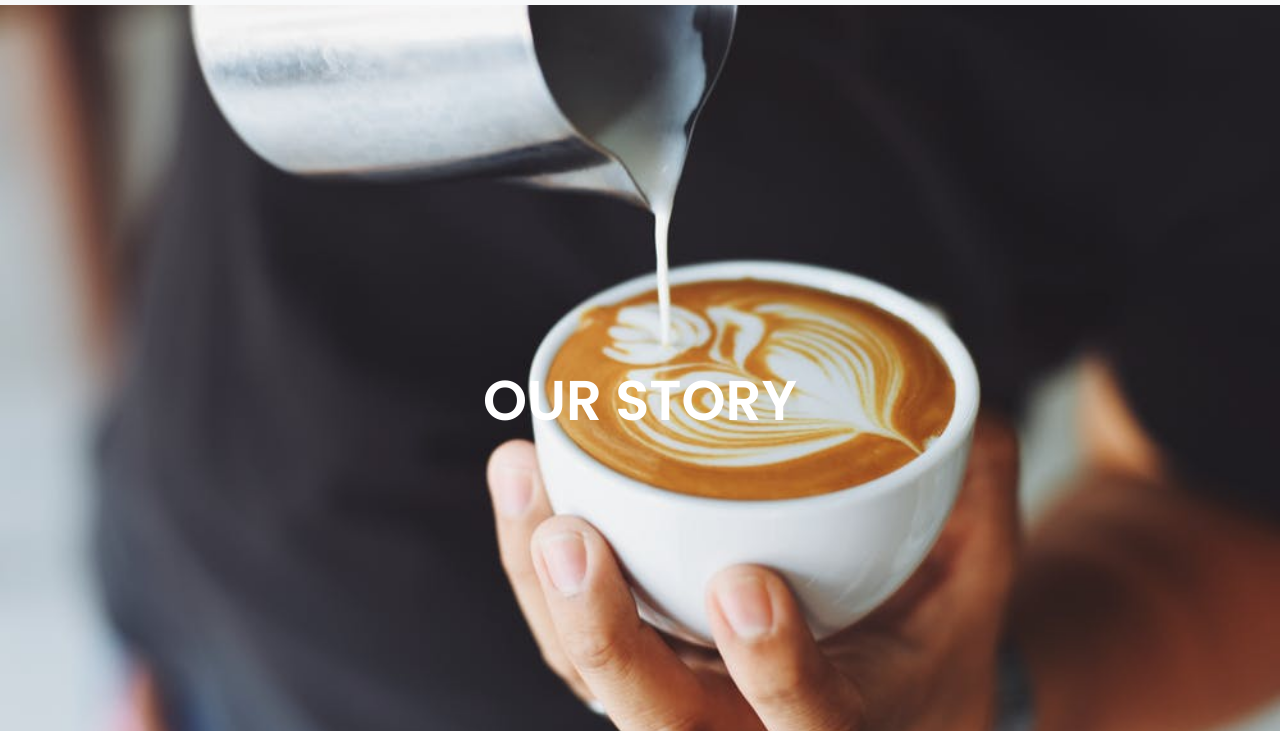
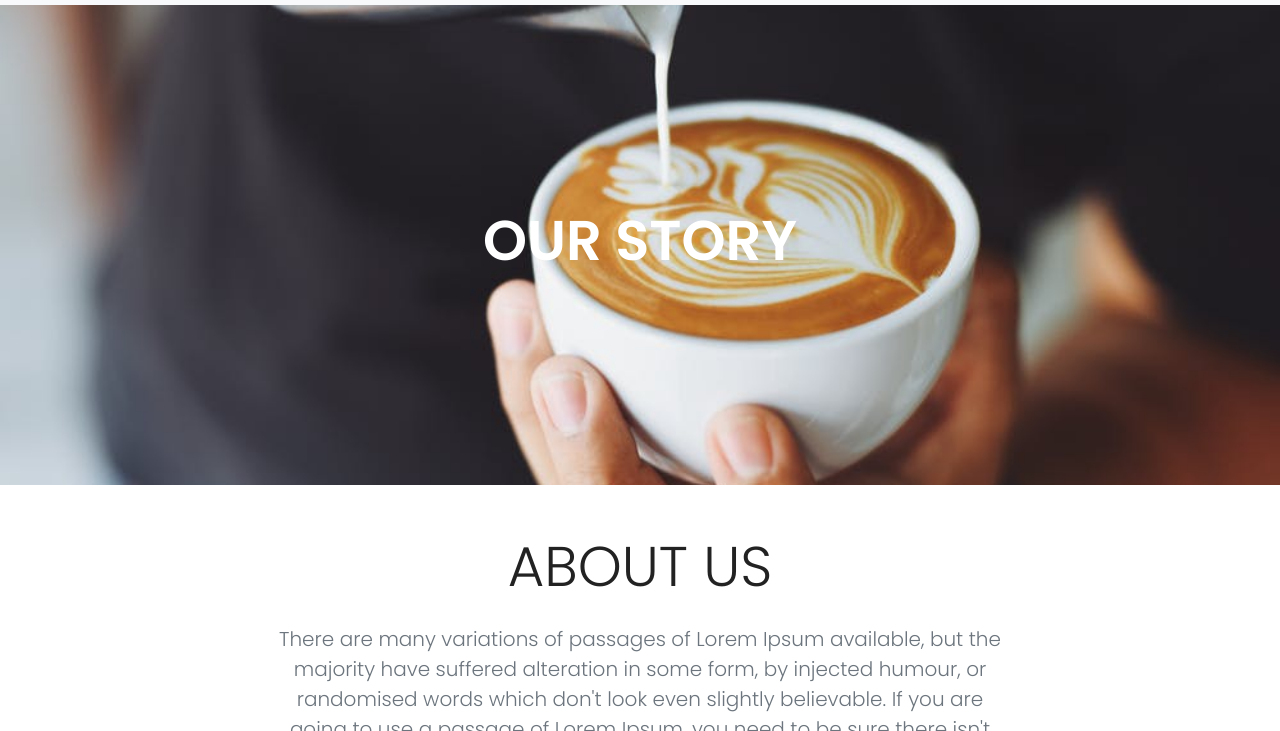
Before and after one commit to kutukmu/cofeshop, a Gatsby site: page /about in a window 1280 px wide. Shown: the part 69-800 px from the top of the page. Built offline with nearby package versions, Linux system fonts and the light colour scheme; Gatsby itself is replaced by a stand-in of ours.

Commit message:
contentful connection

```diff
--- a/gatsby-config.js
+++ b/gatsby-config.js
@@ -1,3 +1,6 @@
+require("dotenv").config({
+  path: `.env.${process.env.NODE_ENV}`,
+})
 module.exports = {
   siteMetadata: {
     title: `Gatsby Default Starter`,
@@ -6,6 +9,14 @@ module.exports = {
   },
   plugins: [
     `gatsby-plugin-react-helmet`,
+    {
+      resolve: `gatsby-source-contentful`,
+      options: {
+        spaceId: process.env.SPACE_ID,
+        // Learn about environment variables: https://gatsby.dev/env-vars
+        accessToken: process.env.CONTENTFUL_ACCESS_TOKEN,
+      },
+    },
     {
       resolve: `gatsby-source-filesystem`,
       options: {
--- a/package.json
+++ b/package.json
@@ -12,6 +12,7 @@
     "gatsby-plugin-offline": "^3.2.13",
     "gatsby-plugin-react-helmet": "^3.3.6",
     "gatsby-plugin-sharp": "^2.6.14",
+    "gatsby-source-contentful": "^2.3.32",
     "gatsby-source-filesystem": "^2.3.14",
     "gatsby-transformer-sharp": "^2.5.7",
     "prop-types": "^15.7.2",
--- a/src/components/layout.css
+++ b/src/components/layout.css
@@ -53,3 +53,15 @@ body {
 .footer {
   background: rgb(26, 69, 150);
 }
+
+.about-background {
+  min-height: 60vh;
+  display: flex;
+  justify-content: center;
+  align-items: center;
+  opacity: 1 !important;
+  background: linear-gradient(
+    rgba(129, 129, 129, 0.253),
+    rgba(126, 126, 126, 0.308)
+  );
+}
--- a/src/pages/about.js
+++ b/src/pages/about.js
@@ -7,7 +7,11 @@ const about = ({ data }) => {
   return (
     <div>
       <Layout>
-        <BackImage imgdata={data} title="Our Story" />
+        <BackImage
+          imgdata={data}
+          title="Our Story"
+          classname="about-background"
+        />
         <Info />
       </Layout>
     </div>
```
Also changed, not shown: 1 other file.
